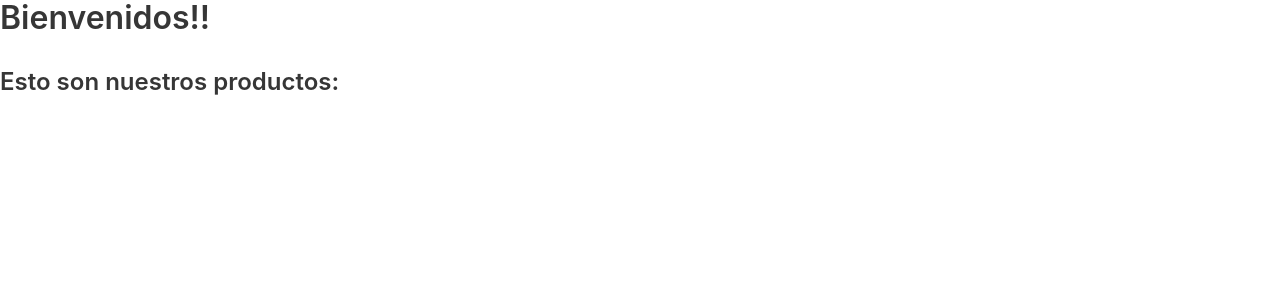
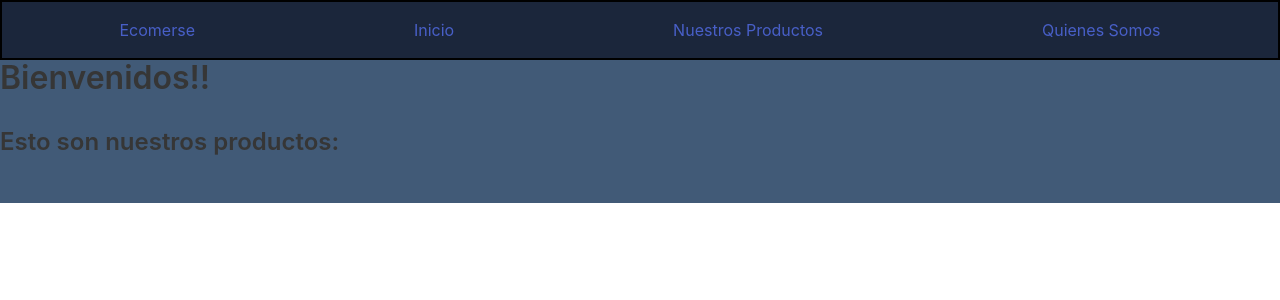
Before and after one commit to nicocab87/Ecommerce, a Node server app: page / in a window 1280 px wide. Shown: the top 300 px of the page. Run offline with Node 20, Linux system fonts and the light colour scheme; some libraries are stand-ins or nearby versions.

Commit message:
agregar SCSS

```diff
--- a/package.json
+++ b/package.json
@@ -15,6 +15,7 @@
     "express": "^4.18.2",
     "express-handlebars": "^7.1.2",
     "multer": "^1.4.5-lts.1",
+    "sass": "^1.71.0",
     "socket.io": "^4.7.4"
   }
 }
--- /dev/null
+++ b/src/Public/style/main.css
@@ -0,0 +1,47 @@
+* {
+  margin: 0;
+  padding: 0;
+  box-sizing: border-box;
+}
+
+.main {
+  background-color: #415A77;
+}
+
+.navBar {
+  border: 2px solid black;
+  background-color: #1B263B;
+}
+.navBar .ul {
+  display: flex;
+  justify-content: space-around;
+  margin: 1rem;
+  gap: 1rem;
+}
+.navBar .ul .li {
+  list-style-type: none;
+  font-size: 1rem;
+}
+.navBar .ul .li a {
+  color: black;
+  text-decoration: none;
+}
+.navBar .ul .li:hover {
+  color: wheat;
+}
+
+.productsConatiner {
+  display: inline-block;
+}
+.productsConatiner .product {
+  display: flex;
+  flex-direction: column;
+  align-items: center;
+  background-color: #0D1B2A;
+}
+.productsConatiner .product h1 {
+  font-size: 25px;
+}
+.productsConatiner .product p {
+  font-size: 15px;
+}/*# sourceMappingURL=main.css.map */
--- /dev/null
+++ b/src/Public/style/main.scss
@@ -0,0 +1,3 @@
+@import "./scss/variables/variables&reset.scss";
+@import "./scss/pageStyle/navBar.scss";
+@import "./scss/products/product.scss";
--- /dev/null
+++ b/src/Public/style/scss/pageStyle/navBar.scss
@@ -0,0 +1,27 @@
+.navBar{
+    border: 2px solid black;
+    background-color: $secundaryBackground ;
+
+    .ul{
+        display: flex;
+        justify-content:space-around;
+        margin: 1rem;
+        gap: 1rem;
+
+        .li{
+            list-style-type: none;
+            font-size: 1rem;
+            a{
+                color: black;
+                text-decoration: none;
+
+            }
+
+        }
+
+        .li:hover{
+            color: wheat;
+        }
+
+    }
+}
--- /dev/null
+++ b/src/Public/style/scss/products/product.scss
@@ -0,0 +1,18 @@
+.productsConatiner{
+    display: inline-block;
+
+    .product{
+        display: flex;
+        flex-direction: column;
+        align-items: center;
+        background-color: $mainBackground;
+
+
+        h1{
+            font-size: 25px;
+        }
+        p{
+            font-size: 15px;
+        }
+    }
+}
--- /dev/null
+++ b/src/Public/style/scss/variables/variables&reset.scss
@@ -0,0 +1,19 @@
+*{
+    margin: 0;
+    padding: 0;
+    box-sizing: border-box;
+}
+
+// Colors
+$mainBackground: #0D1B2A;
+$secundaryBackground : #1B263B;
+$thirdBakground: #415A77;
+$fourthBackground: #778DA9;
+$fifthBAckground: #E0E1DD;
+
+
+
+// Main
+.main{
+    background-color: $thirdBakground;
+}
--- a/src/Routes/Products.router.js
+++ b/src/Routes/Products.router.js
@@ -12,8 +12,12 @@
     const productsFiltered = data.filter((products)=>products.id <= productsLimit)
 
     const dataToRender = (!productsLimit ? data : productsFiltered)
+    try {
+        res.render('home', {dataToRender} )
+    } catch (error) {
+        res.status(440).send(error)
+    }
 
-    res.render('home', {dataToRender} )
 })
 
 router.post('/', async (req, res) => {
@@ -44,7 +48,7 @@
 
         if(!data){
             res.status(404)
-            return res.send(error)
+            res.send(error)
         }
 
         res.send(data)
--- a/src/views/home.handlebars
+++ b/src/views/home.handlebars
@@ -1,19 +1,16 @@
-<main>
 <div class="content">
     <h1>Bienvenidos!!</h1>
     <h3>Esto son nuestros productos:</h3>
 </div>
-
-    <div id="productsContainer">
+<div id="productsContainer" class="productsConatiner">
     {{#each dataToRender}}
-           <div class="box">
-               <p>Titulo: {{this.title}}</p>
-               <p>Categoria: {{this.category}}</p>
-               <p>Descripción: {{this.description}}</p>
+       <div class="box product">
+           <h1>Titulo:</h1> <p>{{this.title}}</p>
+           <h1>Categoria:</h1> <p>{{this.category}}</p>
+           <h1>Descripción:</h1> <p>{{this.description}}</p>
            <p>{{this.thumbnail}}</p>
-               <p>Stock: {{this.stock}}</p>
-               <p>Precio: ${{this.price}}</p>
+           <h1>Stock:</h1> {{this.stock}}</p>
+           <h1>Precio:</h1> ${{this.price}}</p>
        </div>
     {{/each}}
 </div>
-</main>
--- a/src/views/layouts/main.handlebars
+++ b/src/views/layouts/main.handlebars
@@ -4,9 +4,25 @@
     <meta charset="UTF-8">
     <meta name="viewport" content="width=device-width, initial-scale=1.0">
     <title>{{pageTitle}}</title>
+    <link rel="stylesheet" href="style/main.css">
     <link rel="stylesheet" href="https://cdn.jsdelivr.net/npm/bulma@0.9.4/css/bulma.min.css">
 </head>
 <body>
-    {{{body}}}
+    <header>
+        <nav class="navBar">
+            <ul class="ul">
+                <li class="navItems"><a href="#"> Ecomerse </a></li>
+                <li class="navItems"><a href="#"> Inicio </a></li>
+                <li class="navItems"><a href="#"> Nuestros Productos </a></li>
+                <li class="navItems"><a href="#"> Quienes Somos</a></li>
+            </ul>
+        </nav>
+    </header>
+
+    <main class="main">
+        {{{body}}}
+    </main>
+
+    <footer></footer>
 </body>
 </html>
```
Also changed, not shown: src/Public/style/scss/variables/variables&reset.css (added, +9 -0 lines), src/App.js (line endings or trailing spaces), src/views/addProducts.handlebars (line endings or trailing spaces), 3 other files. Lines whose indentation alone changed are shown as unchanged.
